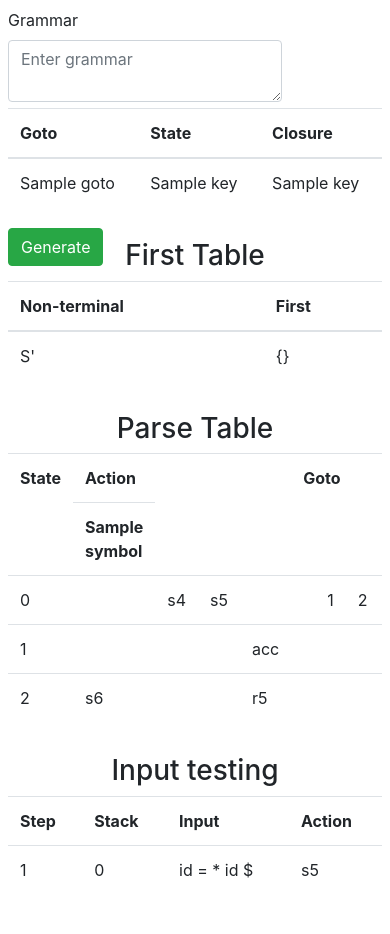
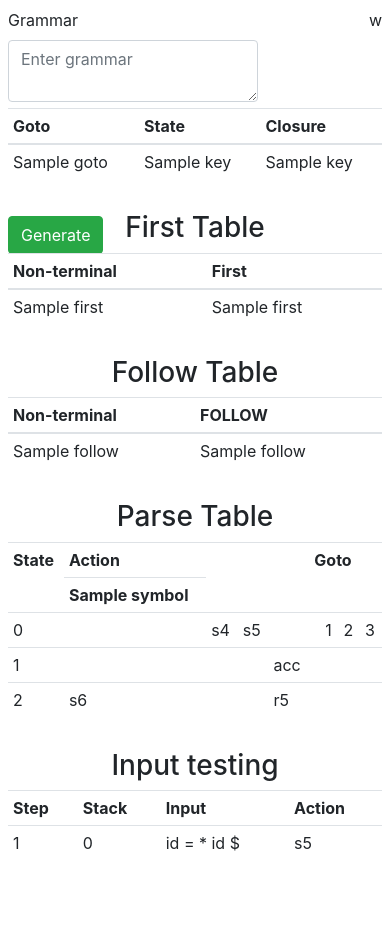
Before and after one commit to buddha231/CLR-parser, a Flask app: template CLR web/templates/cannonical.html in a window 390 px wide. After the commit the page ends 851 px from the top, so only its background shows below. Run offline with Flask 2, Linux system fonts and the light colour scheme; the template is opened without the code that fills it: most values are stand-ins (such as "Sample title", 1, 10 or a date in 2020); some libraries are stand-ins or nearby versions.

Commit message:
first follow

```diff
--- a/CLR web/server.py
+++ b/CLR web/server.py
@@ -5,27 +5,33 @@
 # from Parser.firstfollow import State
 from Parser.clr import main
 # from Parser import firstfollow
+import os
 from Parser.firstfollow import production_list, nt_list as ntl, t_list as tl
 from Parser.clr import nt_list, t_list
 # from CLR_Parser.firstfollow import
 app = Flask(__name__)
+LOGO = os.path.join('static', 'Group_1.png')
+# app.config['UPLOAD_FOLDER'] = LOGO
 
+app = Flask(__name__)
 
 @app.route("/", methods=("GET", "POST"))
 def hello_world():
     string = 'asdf'
+
     if request.method == 'POST':
         string = request.form['grammar'].replace("\r", "").split("\n")
         to_parse = request.form['string']
         # string.append('')
-        global production_list, tl, ntl, nt_list, t_list
+        global production_list, tl, ntl, nt_list, t_list, first_list, follow_list
 
-        items, sym_list, clr_items, goto_list = main(grammars=string)
+        items, sym_list, clr_items, goto_list, first_list, follow_list = main(grammars=string)
         # print(f"{_items}")
         print(f"{items=}")
         production_list, nt_list, t_list = list(), list(), list()
-        tl, ntl  = dict(), dict()
+        # tl, ntl  = dict(), dict()
         print(string)
         print(goto_list)
-        return render_template('cannonical.html', dictionary=items, symbols= sym_list,goto_list=goto_list)
+        print(ntl.keys)
+        return render_template('cannonical.html', dictionary=items, symbols= sym_list,goto_list=goto_list, first_list= first_list, follow_list= follow_list )
     return render_template('cannonical.html', hello="world")
--- a/CLR web/templates/cannonical.html
+++ b/CLR web/templates/cannonical.html
@@ -8,6 +8,9 @@
     <!-- Bootstrap CSS -->
     <link rel="stylesheet" href="https://cdn.jsdelivr.net/npm/bootstrap@4.0.0/dist/css/bootstrap.min.css" integrity="sha384-Gn5384xqQ1aoWXA+058RXPxPg6fy4IWvTNh0E263XmFcJlSAwiGgFAW/dAiS6JXm" crossorigin="anonymous">
     <style>
+      td, th {
+        padding: 5px !important;
+      }
       *{
         box-sizing: border-box;
       }
@@ -38,6 +41,9 @@
         .grammar {
           margin-top: 0 !important;
         }
+        td{
+         padding: 0;
+        }
       }
     </style>
     <title>Cannonical LR Parser</title>
@@ -47,8 +53,8 @@
   </header>
   <body>
     <main class="d-flex p-2 p-lg-5">
-      <aside class="d-block d-flex pr-lg-5 pr-0" style="background-color: white; height: 100px; padding: 0px; width: 30%; flex-direction: column;">
-        <img src="Group 1.png" alt="" style="position: absolute; left:0; top: 0; height: 150px">
+      <aside class="d-block d-flex pr-lg-5 pr-0" style="background-color: white; height: 100px; padding: 0px; width: 20%; flex-direction: column;">
+        <img src="/static/Group_1.png" alt="" style="position: absolute; left:0; top: 0; height: 150px">
         <form action="" method="POST">
           <div class="form-group grammar" style="margin-top: 130px">
             <label for="grammar">Grammar</label>
@@ -56,12 +62,12 @@
           </div>
           <div class="form-group">
             <label for="input">Input</label>
-            <input type="text" placeholder="Input of strings" class="form-control" id="input" name="string"></textarea>
+            <input type="text" placeholder="Input of strings" class="form-control" id="input" name="string" style="padding: 0;"></textarea>
           </div>
           <input type="submit"  class="btn btn-success my-4" value="Generate"/>
-        </form>
+        </form>w
       </aside>
-      <div class="main__container" style="width: 70%;">
+      <div class="main__container" style="width: 80%;">
           <div class="table table-responsive">
               <table class="table">
                   <thead>
@@ -95,14 +101,38 @@
                             </tr>
                           </thead>
                           <tbody>
+                            {% for nt in first_list %}
                             <tr>
-                              <td>S'</td>
-                              <td>{}</td>
+                              <td>{{nt }}</td>
+                              <td>{{first_list[nt]}}</td>
                             </tr>
+                            {% endfor %}
                           </tbody>
                         </table>
                   </div>
               </div>
+              <div class="tables d-flex justify-content-between">
+                <div class="table-1">
+                    <h3 class="text-center">Follow Table</h3>
+                    <div class="table table-responsive">
+                        <table class="table">
+                            <thead>
+                              <tr>
+                                <th>Non-terminal</th>
+                                <th>FOLLOW</th>
+                              </tr>
+                            </thead>
+                            <tbody>
+                              {% for nt in follow_list %}
+                              <tr>
+                                <td>{{nt }}</td>
+                                <td>{{follow_list[nt]}}</td>
+                              </tr>
+                              {% endfor %}
+                            </tbody>
+                          </table>
+                    </div>
+                </div>
               <div class="table-2">
                   <h3 class="text-center">Parse Table</h3>
                   <div class="table table-responsive">
```
Also changed, not shown: CLR web/Parser/clr.py (+5 -2 lines).
